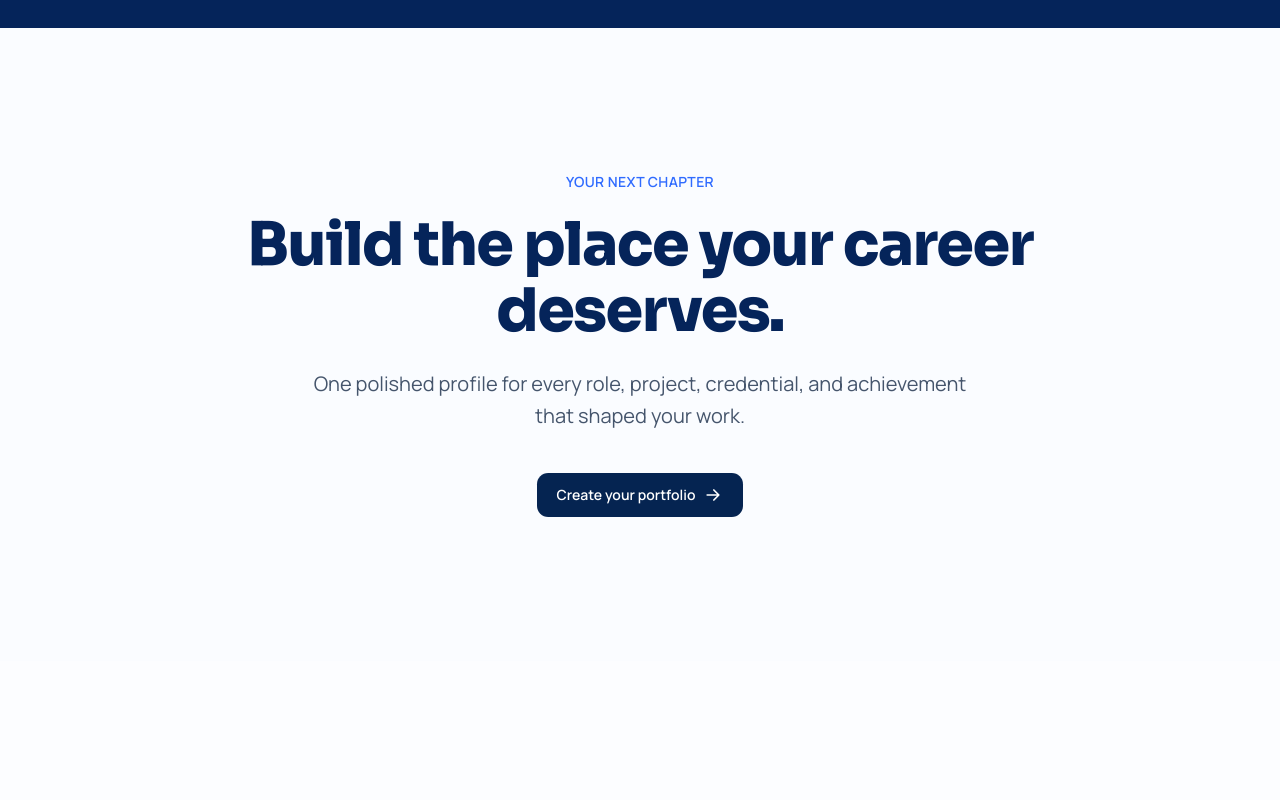
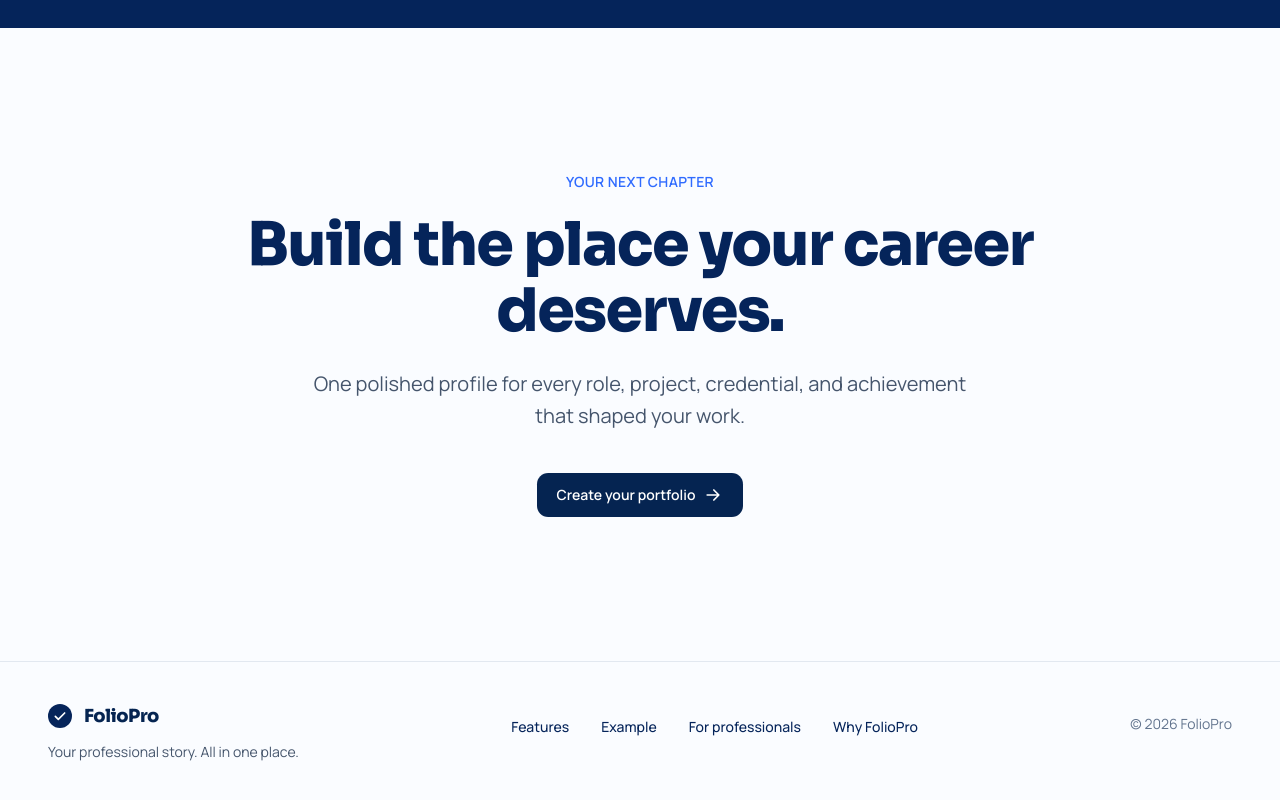
Before and after one commit to arinzeprogress01-gif/MyPorfolio_Website, a React (Vite) app in the folder Portfolio_Frontend/: page / in a window 1280 px wide. Shown: the part 3025-3825 px from the top of the page. Before the commit the page ends 3686 px from the top, so only its background shows below. Built offline with nearby package versions, Linux system fonts and the light colour scheme.

Commit message:
feat(layout): add responsive footer with shared nav links

```diff
--- a/Portfolio_Frontend/src/App.jsx
+++ b/Portfolio_Frontend/src/App.jsx
@@ -5,6 +5,7 @@ import Features from './features/landing/Features'
 import DifferentPaths from './features/landing/DifferentPaths'
 import EvidenceSection from './features/landing/EvidenceSection'
 import CTASection from './features/landing/CTASection'
+import Footer from './components/layouts/Footer'
 
 export default function App() {
   return (
@@ -18,6 +19,7 @@ export default function App() {
         <EvidenceSection />
         <CTASection />
       </main>
+      <Footer />
     </div>
   )
 }
--- a/Portfolio_Frontend/src/features/landing/data/site.js
+++ b/Portfolio_Frontend/src/components/data/site.js
@@ -1,7 +1,7 @@
 // Single source of truth for brand info and navigation.
 // Navbar and Footer both import from here, so a rename happens in one place.
 export const siteConfig = {
-  name: "FolioX",
+  name: "FolioPro",
   tagline: "Your professional story. All in one place.",
   signupHref: "/signup",
 };
@@ -10,5 +10,5 @@ export const navLinks = [
   { label: "Features", href: "#features" },
   { label: "Example", href: "#example" },
   { label: "For professionals", href: "#professionals" },
-  { label: "Why FolioX", href: "#why" },
+  { label: "Why FolioPro", href: "#why" },
 ];
--- /dev/null
+++ b/Portfolio_Frontend/src/components/layouts/Footer.jsx
@@ -0,0 +1,63 @@
+import { navLinks, siteConfig } from "../data/site";
+
+function LogoMark() {
+  return (
+    <span className="flex h-6 w-6 items-center justify-center rounded-xl bg-[#05245A] text-white">
+      <svg
+        aria-hidden="true"
+        viewBox="0 0 24 24"
+        className="h-4 w-4"
+        fill="none"
+        stroke="currentColor"
+        strokeWidth="2.5"
+        strokeLinecap="round"
+        strokeLinejoin="round"
+      >
+        <path d="M5 12.5l4.5 4.5L19 7.5" />
+      </svg>
+    </span>
+  );
+}
+
+export default function Footer() {
+  const year = new Date().getFullYear();
+
+  return (
+    <footer className="border-t border-slate-200 bg-[#FAFCFF]">
+      <div className="mx-auto flex max-w-7xl flex-col gap-8 px-6 py-10 sm:px-8 lg:flex-row lg:items-start lg:justify-between lg:px-12">
+        {/* Brand */}
+        <div>
+          <div className="flex items-center gap-3">
+            <LogoMark />
+            <a href="#top" className="font-display text-lg font-extrabold tracking-tight text-primary">
+            {siteConfig.name}
+          </a>
+
+          </div>
+          <p className="mt-3 text-slate-600 text-sm">{siteConfig.tagline}</p>
+        </div>
+
+        {/* Navigation */}
+        <nav aria-label="Footer">
+          <ul className="flex flex-wrap gap-x-8 gap-y-3 lg:pt-3">
+            {navLinks.map(({ label, href }) => (
+              <li key={href}>
+                <a
+                  href={href}
+                  className="font-medium text-sm text-[#05245A] transition hover:text-[#2F6BFF]"
+                >
+                  {label}
+                </a>
+              </li>
+            ))}
+          </ul>
+        </nav>
+
+        {/* Copyright */}
+        <p className="text-slate-500 text-sm lg:pt-3">
+          © {year} {siteConfig.name}
+        </p>
+      </div>
+    </footer>
+  );
+}
--- a/Portfolio_Frontend/src/features/landing/CTASection.jsx
+++ b/Portfolio_Frontend/src/features/landing/CTASection.jsx
@@ -1,6 +1,6 @@
 import Button from "../../components/ui/Button";
 import { ctaContent } from "./data/cta";
-import { siteConfig } from "./data/site";
+import { siteConfig } from "../../components/data/site";
 
 function ArrowIcon() {
   return (
```
